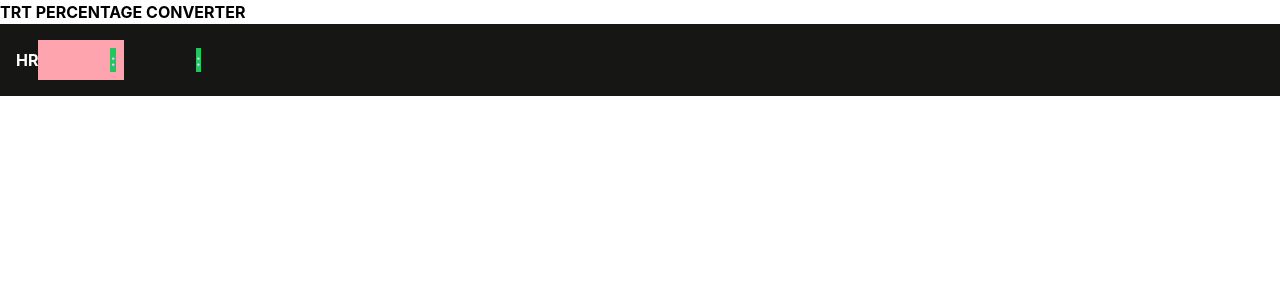
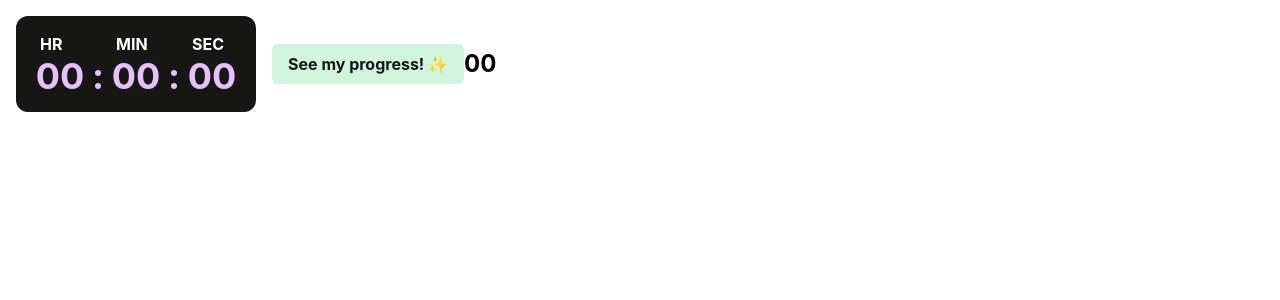
Before and after one commit to prxncxss03/trt-percentage-converter, a React (Create React App) app: page / in a window 1280 px wide. Shown: the top 300 px of the page. Built offline with nearby package versions, Linux system fonts and the light colour scheme.

Commit message:
fixed timeboard for user

```diff
--- a/src/App.js
+++ b/src/App.js
@@ -1,9 +1,11 @@
 import { TimeBoard } from "./components/time/TimeBoard";
 
+
+
 function App() {
+
   return (
-    <div >
-      <h1 className="font-bold">TRT PERCENTAGE CONVERTER</h1>
+    <div className="font-sans">
       <TimeBoard />
     </div>
   );
--- a/src/components/time/Colon.js
+++ b/src/components/time/Colon.js
@@ -1,7 +1,5 @@
 export const Colon = () => {
     return (
-        <div className="flex items-center bg-gray-200 justify-center text-e4c1f9 font-bold mx-2">
-            <span className="bg-green-500">:</span>
-        </div>
+        <p className="text-e4c1f9  text-4xl font-bold mx-1">:</p>
     );
 }
--- a/src/components/time/TimeBoard.js
+++ b/src/components/time/TimeBoard.js
@@ -1,18 +1,74 @@
+import { useState } from "react";
+
+
 import { TimeInput } from "./TimeInput";
 import { Colon } from "./Colon";
-export const TimeBoard = ({ time }) => {
+import { TimeLabel } from "./TimeLabel";
+
+export const TimeBoard = () => {
+    const [userHr, setUserHr] = useState("00");
+    const [userMin, setUserMin] = useState("00");
+    const [userSec, setUserSec] = useState("00");
+
+    const [totalSec, setTotalSec] = useState("00");
+    const [totalMin, setTotalMin] = useState("00");
+    const [totalHr, setTotalHr] = useState("00");
+
+    const [totalUserTime, setTotalUserTime] = useState("00");
+
+    const handleUserHrChange = (e) => {
+    let length = e.target.value.length;
+    if (length < 3) {
+        setUserHr(e.target.value);
+    }
+    };
+
+    const handleUserMinChange = (e) => {
+    let length = e.target.value.length;
+    if (length < 3) {
+        setUserMin(e.target.value);
+    }
+    };
+
+    const handleUserSecChange = (e) => {
+        let length = e.target.value.length;
+        if (length < 3) {
+            setUserSec(e.target.value);
+        }
+        };
+
+    const computeTotalTime = () => {
+        let totalUserTime = parseInt(userHr) * 3600 + parseInt(userMin) * 60 + parseInt(userSec);
+        setTotalUserTime(totalUserTime);
+
+    }
     return (
-        <div className="flex items-center bg-161614 p-4 ">
-        <label htmlFor="time" className=" font-bold text-white">
-            HR
-        </label>
-        <div className="flex items-center bg-rose-300">
-            <TimeInput time={time}  />
-            <Colon />
+        <div className="flex items-center p-4 ">
+            <div className="flex items-center bg-161614 p-4 rounded-xl">
+            <TimeInputWithLabel unit="HR" time={userHr} handleTimeChange={handleUserHrChange}/>
+            <TimeInputWithLabel unit="MIN" time={userMin} handleTimeChange={handleUserMinChange}/>
+            <TimeInputWithLabel unit="SEC" time={userSec} handleTimeChange={handleUserSecChange}/>
+
         </div>
-            <TimeInput time={time}  />
-            <Colon />
-            <TimeInput time={time}  label="SECS"/>
+        <button onClick={computeTotalTime} className="bg-d0f4de text-161614 font-bold rounded-md px-4 py-2 ml-4 ">See my progress! ✨</button>
+        <div>
+            <p className=" font-bold text-2xl">{totalUserTime}</p>
+        </div>
+
         </div>
     );
 }
+
+const TimeInputWithLabel = ({time, handleTimeChange, unit})=>{
+    return(
+        <div className="flex flex-col justify-center">
+                <TimeLabel unit={unit} />
+                <div className="flex items-center justify-center">
+                    <TimeInput time={time}  handleTimeChange={handleTimeChange}/>
+                    {
+                        unit === "SEC" ? null : <Colon />
+                    }
+                </div>
+            </div>
+    )
+}
--- a/src/components/time/TimeInput.js
+++ b/src/components/time/TimeInput.js
@@ -1,14 +1,16 @@
 
-export const TimeInput = ({ time,setTime }) => {
+export const TimeInput = ({ time,handleTimeChange }) => {
+
+
     return (
-        <div className="flex flex-col items-center">
+        <div className="flex flex-col rounded-md items-center justify-center ">
         <input
             type="number"
             name="time"
             id="time"
             value={time}
-            onChange={(e) => setTime(e.target.value)}
-            className="rounded-md p-2 bg-transparent text-e4c1f9 font-bold w-16 outline-none"
+            onChange={handleTimeChange}
+            className=" bg-transparent text-e4c1f9 font-bold w-14 text-center outline-none text-4xl"
         />
         </div>
     );
--- /dev/null
+++ b/src/components/time/TimeLabel.js
@@ -0,0 +1,5 @@
+export const TimeLabel = ({ unit }) => {
+    return (
+        <p className="font-bold text-white ml-2">{unit}</p>
+    );
+}
--- a/tailwind.config.js
+++ b/tailwind.config.js
@@ -11,7 +11,10 @@
         d84040: "#d84040",
         161614: "#161614",
     },
-  },
+    fontFamily: {
+        'sans': ['Inter', 'sans-serif'],
+    },
+    },
   plugins: [],
 }
 }
```
